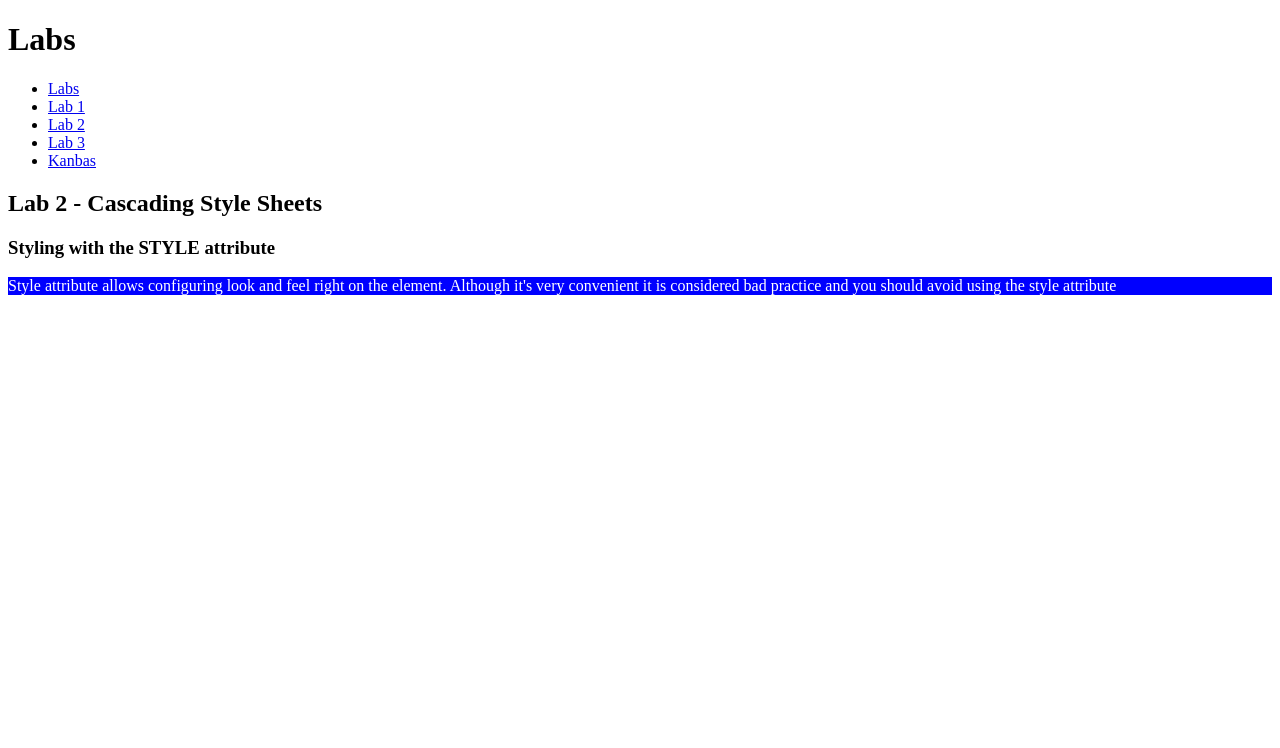
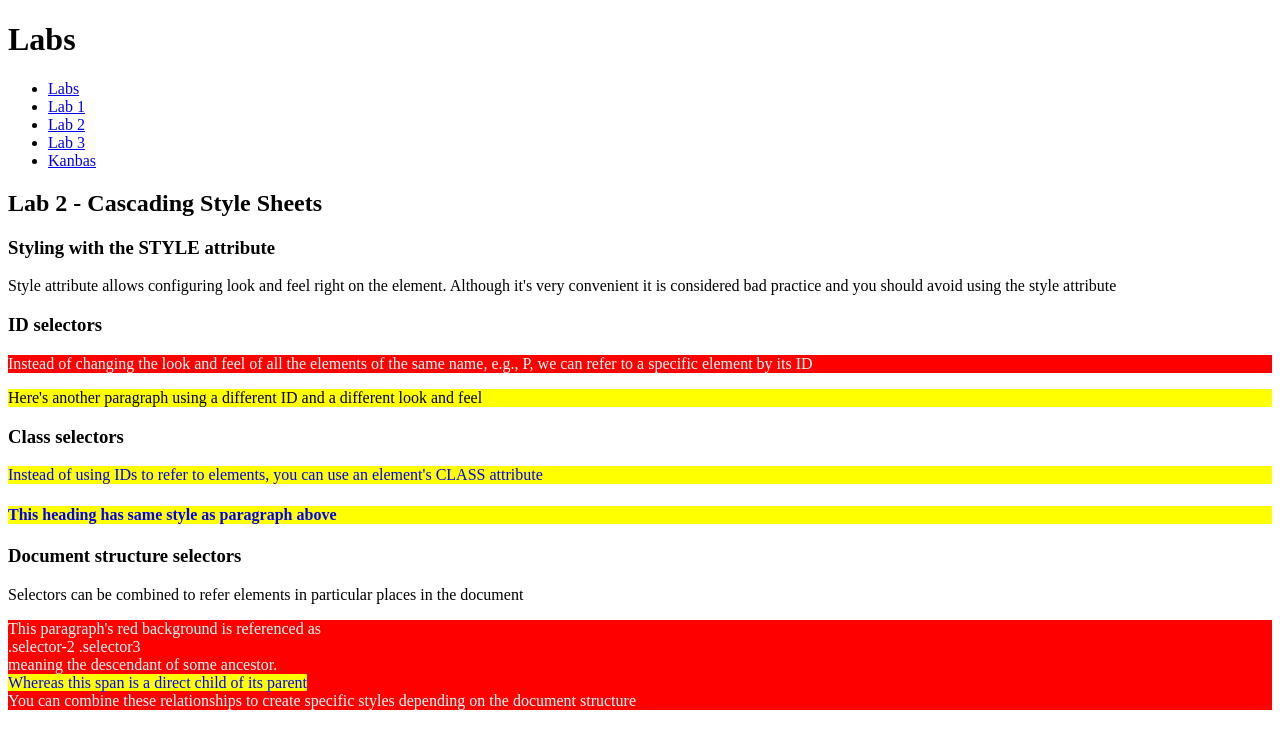
Before and after one commit to 123Jellybean/kanbas-react-web-app, a React (Create React App) app: page /#/Labs/Lab2 in a window 1280 px wide. Shown: the top 748 px of the page. Built offline with nearby package versions, Linux system fonts and the light colour scheme.

Commit message:
selecting content based on document structure

```diff
--- a/src/Labs/Lab2/index.css
+++ b/src/Labs/Lab2/index.css
@@ -1,4 +1,27 @@
-p {
+/* p {
     background-color: blue;
     color: white;
- }
+ } */
+
+p#wd-id-selector-1 {
+  background-color: red;
+  color: white;
+}
+p#wd-id-selector-2 {
+  background-color: yellow;
+  color: black;
+}
+
+.wd-class-selector {
+  background-color: yellow;
+  color: blue;
+}
+
+.wd-selector-1 .wd-selector-3 {
+  background-color: red;
+  color: white;
+}
+.wd-selector-2 > .wd-selector-3 > .wd-selector-4 {
+  background-color: yellow;
+  color: blue;
+}
--- a/src/Labs/Lab2/index.tsx
+++ b/src/Labs/Lab2/index.tsx
@@ -4,11 +4,62 @@
     <div id="wd-lab2">
       <h2>Lab 2 - Cascading Style Sheets</h2>
       <h3>Styling with the STYLE attribute</h3>
-      <p /*style={{ backgroundColor: "blue", color: "white" }} */ >
+      <p /*style={{ backgroundColor: "blue", color: "white" }} */>
         Style attribute allows configuring look and feel right on the element.
         Although it's very convenient it is considered bad practice and you
         should avoid using the style attribute
       </p>
+
+      <div id="wd-css-id-selectors">
+        <h3>ID selectors</h3>
+        <p id="wd-id-selector-1">
+          Instead of changing the look and feel of all the elements of the same
+          name, e.g., P, we can refer to a specific element by its ID
+        </p>
+        <p id="wd-id-selector-2">
+          Here's another paragraph using a different ID and a different look and
+          feel
+        </p>
+      </div>
+
+      <div id="wd-css-class-selectors">
+        <h3>Class selectors</h3>
+        <p className="wd-class-selector">
+          Instead of using IDs to refer to elements, you can use an element's
+          CLASS attribute
+        </p>
+        <h4 className="wd-class-selector">
+          This heading has same style as paragraph above
+        </h4>
+      </div>
+
+      <div id="wd-css-document-structure">
+        <div className="wd-selector-1">
+          <h3>Document structure selectors</h3>
+          <div className="wd-selector-2">
+            Selectors can be combined to refer elements in particular places in
+            the document
+            <p className="wd-selector-3">
+              This paragraph's red background is referenced as
+              <br />
+              .selector-2 .selector3
+              <br />
+              meaning the descendant of some ancestor.
+              <br />
+              <span className="wd-selector-4">
+                Whereas this span is a direct child of its parent
+              </span>
+              <br />
+              You can combine these relationships to create specific styles
+              depending on the document structure
+            </p>
+          </div>
+        </div>
+      </div>
+
+
+
+
     </div>
   );
 }
```
